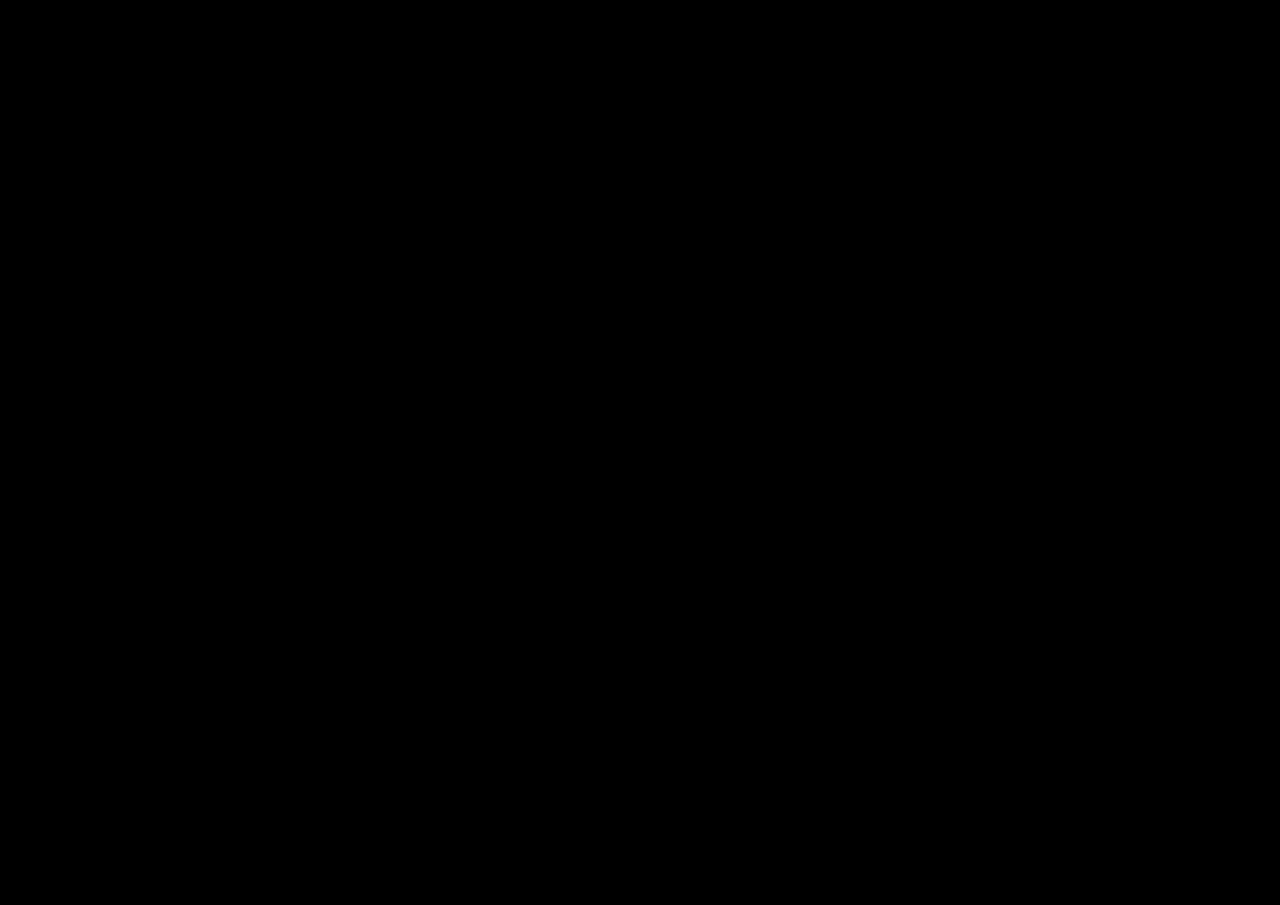
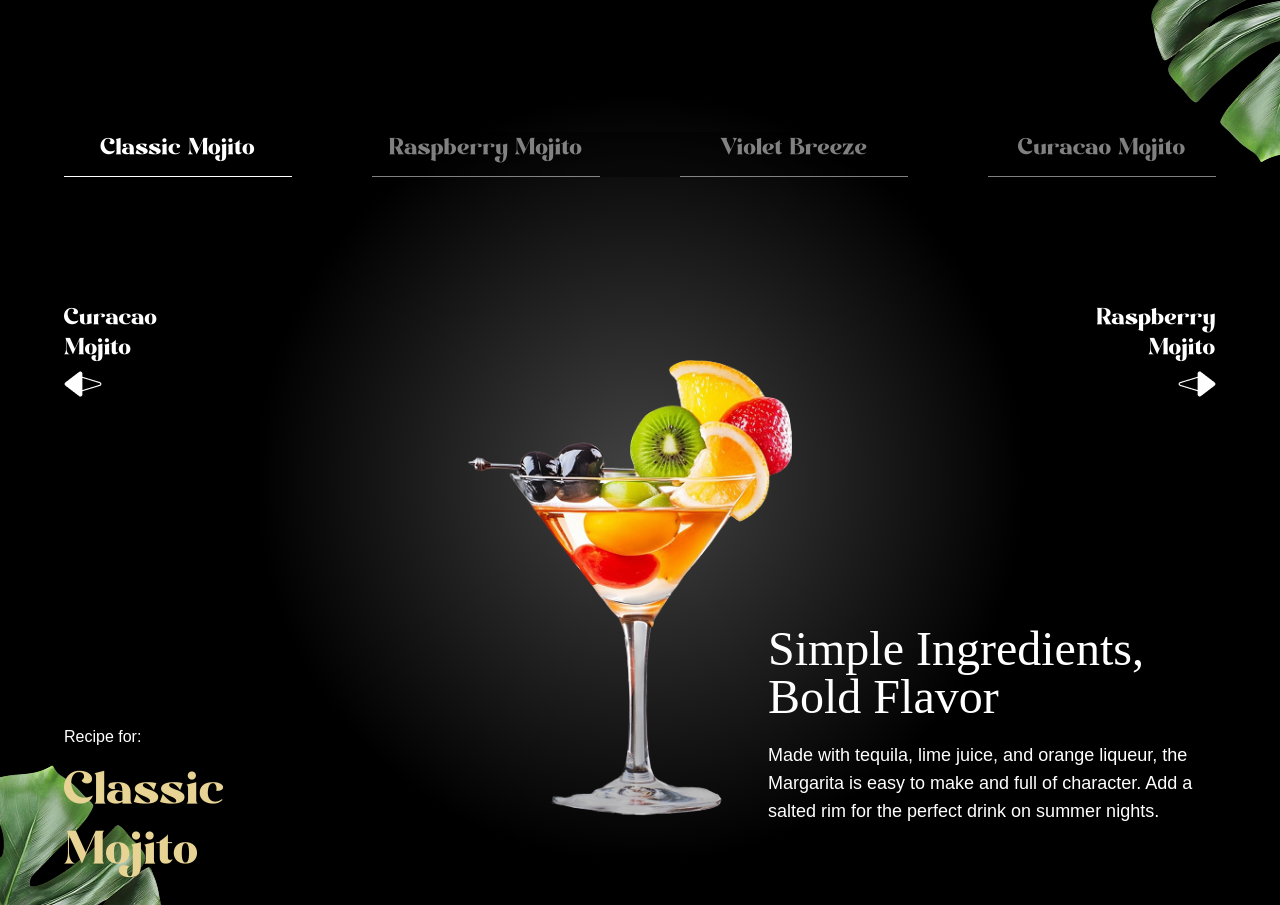
Before and after one commit to AgnikMukherjee/Elixir, a React (Vite) app in the folder client/: page / in a window 1280 px wide. Shown: the part 4120-5025 px from the top of the page. Before the commit the page ends 4012 px from the top, so only its background shows below. Built offline with nearby package versions, Linux system fonts and the light colour scheme; a web font is replaced by a local one.

Commit message:
completed menu

```diff
--- a/client/src/App.jsx
+++ b/client/src/App.jsx
@@ -5,6 +5,7 @@
 import Cocktails from "./components/Cocktails"
 import About from "./components/About"
 import Art from "./components/Art"
+import Menu from "./components/Menu"
 
 gsap.registerPlugin(ScrollTrigger, SplitText)
 
@@ -16,6 +17,7 @@
       <Cocktails/>
       <About/>
       <Art/>
+      <Menu/>
     </main>
   )
 }
--- a/client/src/components/Art.jsx
+++ b/client/src/components/Art.jsx
@@ -1,5 +1,5 @@
 import React from 'react'
-import { featureLists, goodLists } from '../../constants'
+import { featureLists, goodLists } from '../../constants/index.js'
 import { useMediaQuery } from 'react-responsive'
 import { useGSAP } from '@gsap/react';
 import gsap from 'gsap';
--- a/client/src/components/Cocktails.jsx
+++ b/client/src/components/Cocktails.jsx
@@ -1,5 +1,5 @@
 import React from 'react'
-import { cocktailLists, mockTailLists } from '../../constants'
+import { cocktailLists, mockTailLists } from '../../constants/index.js'
 import gsap from 'gsap'
 import { useGSAP } from '@gsap/react'
 
--- /dev/null
+++ b/client/src/components/Menu.jsx
@@ -0,0 +1,89 @@
+'use client';
+import React, { useRef, useState } from 'react'
+import { sliderLists } from '../../constants/index.js'
+import { useGSAP } from '@gsap/react';
+import gsap from 'gsap';
+
+export default function Menu() {
+    const contentRef = useRef()
+
+    const [currentIndex, setCurrentIndex] = useState(0)
+
+    useGSAP(()=>{
+        gsap.fromTo('#title' , {opacity: 0} , {opacity: 1 , duration: 1});
+
+        gsap.fromTo('.cocktail img' , {opacity: 0 , xPercent: -100} , {xPercent: 0 , opacity: 1 , duration: 1 , ease: 'power1.inOut'})
+
+        gsap.fromTo('.details h2' , {opacity: 0 , yPercent: 100} , {yPercent: 0 , opacity: 1 , duration: 1 , ease: 'power1.inOut'})
+
+        gsap.fromTo('.details p' , {opacity: 0 , yPercent: 100} , {yPercent: 0 , opacity: 1 , duration: 1 , ease: 'power1.inOut'})
+    }, [currentIndex])
+
+    const totalCocktails = sliderLists.length
+
+    const goToSlide = (index) => {
+        const newIndex = (index + totalCocktails) % totalCocktails;
+        setCurrentIndex(newIndex);
+    }
+
+    const getCocktailAt = (indexOffset) => {
+        return sliderLists[(currentIndex + indexOffset + totalCocktails) % totalCocktails];
+    }
+
+    const currentCocktail = getCocktailAt(0);
+    const nextCocktail = getCocktailAt(1);
+    const prevCocktail = getCocktailAt(-1);
+    return (
+        <section id='menu' aria-labelledby='menu-heading' className='px-[5vw]'>
+            <img src="/images/slider-left-leaf.png" alt="" id='m-left-leaf' />
+            <img src="/images/slider-right-leaf.png" alt="" id='m-right-leaf' />
+
+            <h2 id='menu-heading' className='sr-only'>Cocktail Menu</h2>
+
+            <nav className='cocktail-tabs' aria-label='cocktail Navigation' >
+                {sliderLists.map((cocktail, index) => {
+                    const isActive = index === currentIndex;
+
+                    return (
+                        <button key={cocktail.id} className={`
+                    ${isActive ? 'text-white border-white' : 'text-white/50 border-white/50'}
+                    `} onClick={() => goToSlide(index)}>
+                            {cocktail.name}
+                        </button>
+                    )
+
+                })}
+            </nav>
+
+            <div className="content">
+                <div className="arrows">
+                    <button className='text-left' onClick={() => goToSlide(currentIndex - 1)}>
+                        <span>{prevCocktail.name}</span>
+                        <img src="/images/right-arrow.png" alt="" aria-hidden='true' />
+                    </button>
+                    <button className='text-right' onClick={() => goToSlide(currentIndex + 1)}>
+                        <span>{nextCocktail.name}</span>
+                        <img src="/images/left-arrow.png" alt="" aria-hidden='true' className='float-right'/>
+                    </button>
+                </div>
+
+
+                <div className="cocktail">
+                    <img src={currentCocktail.image} alt="" className='object-contain' />
+                </div>
+
+                <div className="recipe">
+                    <div ref={contentRef} className='info'>
+                        <p>Recipe for:</p>
+                        <p id='title'>{currentCocktail.name}</p>
+                    </div>
+
+                    <div className="details">
+                        <h2>{currentCocktail.title}</h2>
+                        <p>{currentCocktail.description}</p>
+                    </div>
+                </div>
+            </div>
+        </section>
+    )
+}
--- a/client/src/components/Navbar.jsx
+++ b/client/src/components/Navbar.jsx
@@ -1,5 +1,5 @@
 import React from 'react'
-import { navLinks } from '../../constants'
+import { navLinks } from '../../constants/index.js'
 import {useGSAP} from '@gsap/react'
 import gsap from 'gsap'
 
```
